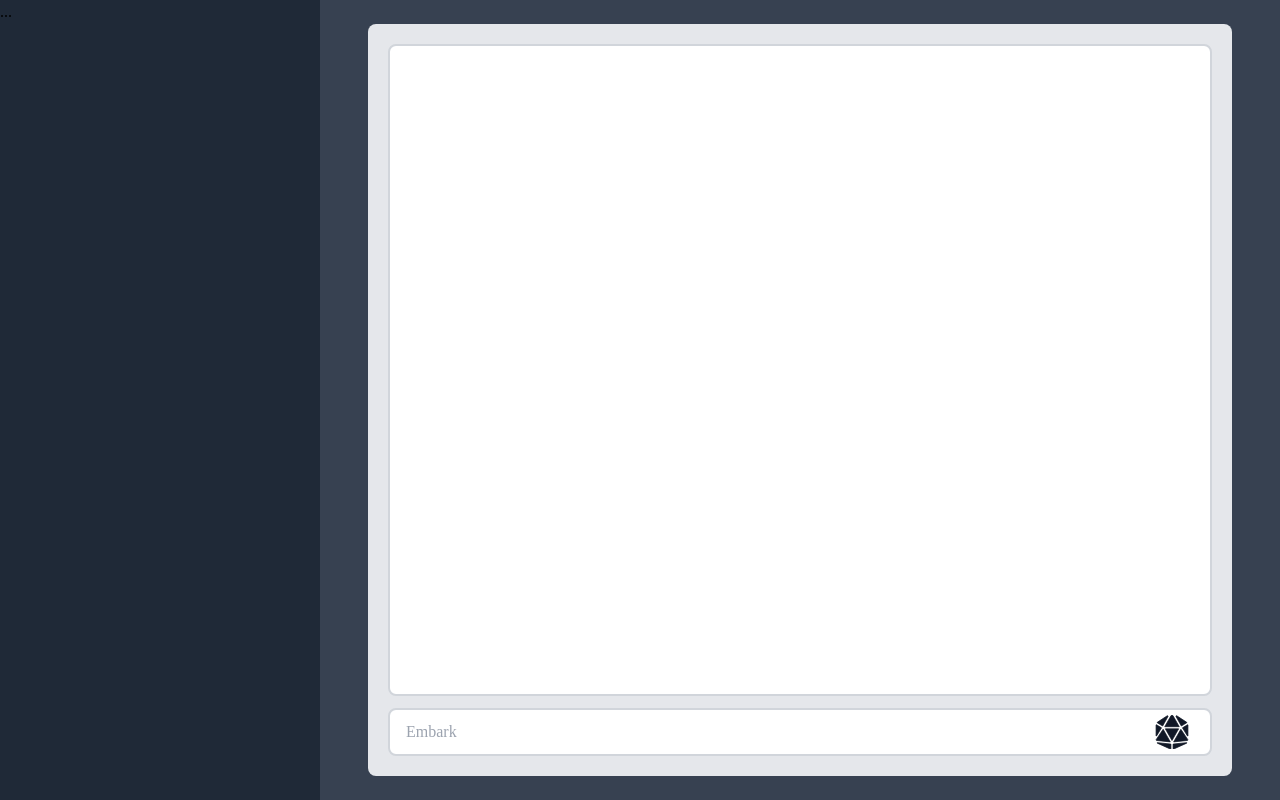
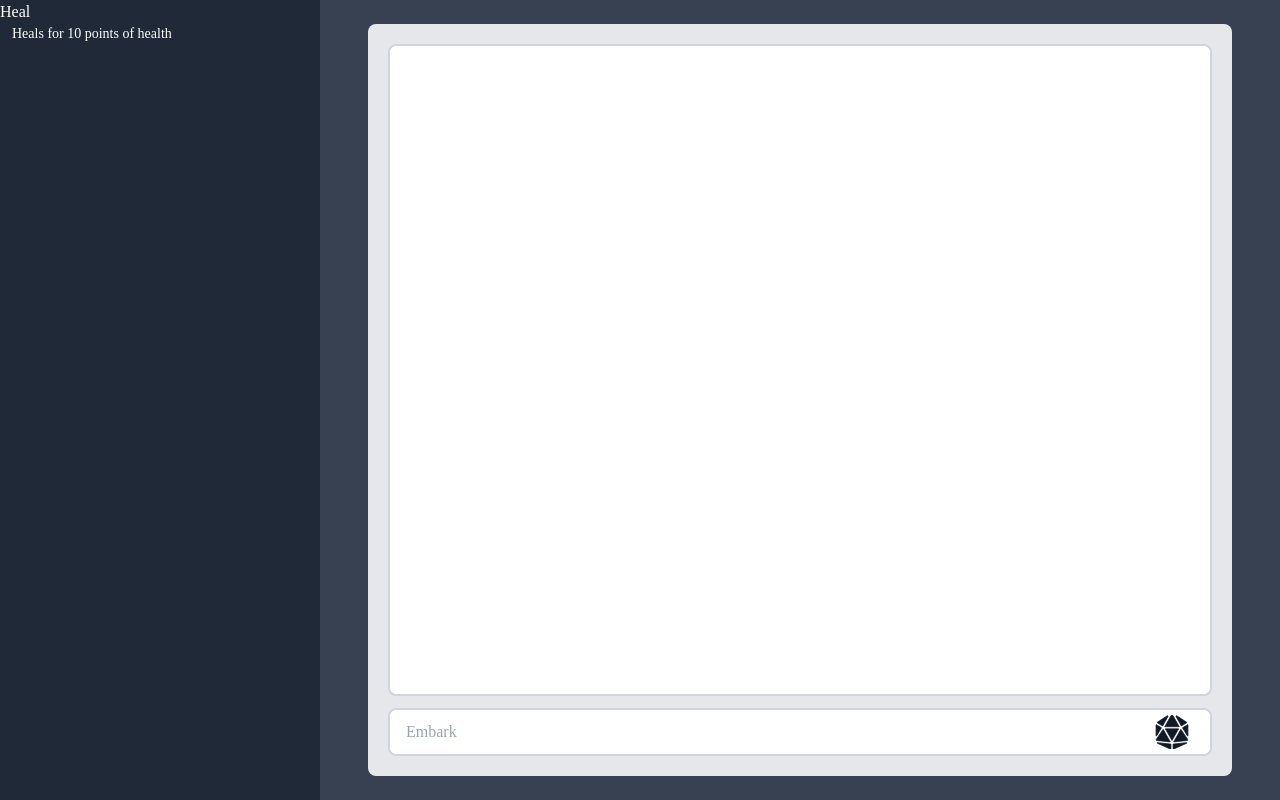
Before and after one commit to Ben-Santana/AI-Dungeon-Master, a Next.js app: page / in a window 1280 px wide. Built offline with nearby package versions, Linux system fonts and the light colour scheme; a web font is replaced by a local one.

Commit message:
Began displaying player stats in side-bar

```diff
--- a/app/components/home.tsx
+++ b/app/components/home.tsx
@@ -1,4 +1,4 @@
-import { Adventurer } from "@/types/adventurer";
+import { Adventurer, Spell } from "@/types/adventurer";
 import GameChat from "./chat";
 
 export default function Home() {
@@ -37,7 +37,12 @@ export default function Home() {
     return (
         <div className="h-full flex flex-row">
             <div className="basis-1/4 bg-gray-800">
-                ...
+                {players[0].spells.map((spell: Spell) =>
+                    <div>
+                        <h1 className="text-white text-base">{spell.name}</h1>
+                        <p className="text-white indent-3 text-sm">{spell.description}</p>
+                    </div>
+                )}
             </div>
             <div className="basis-3/4 bg-gray-700 px-12 py-6">
                 <GameChat {...{ adventurers: players }}></GameChat>
```
